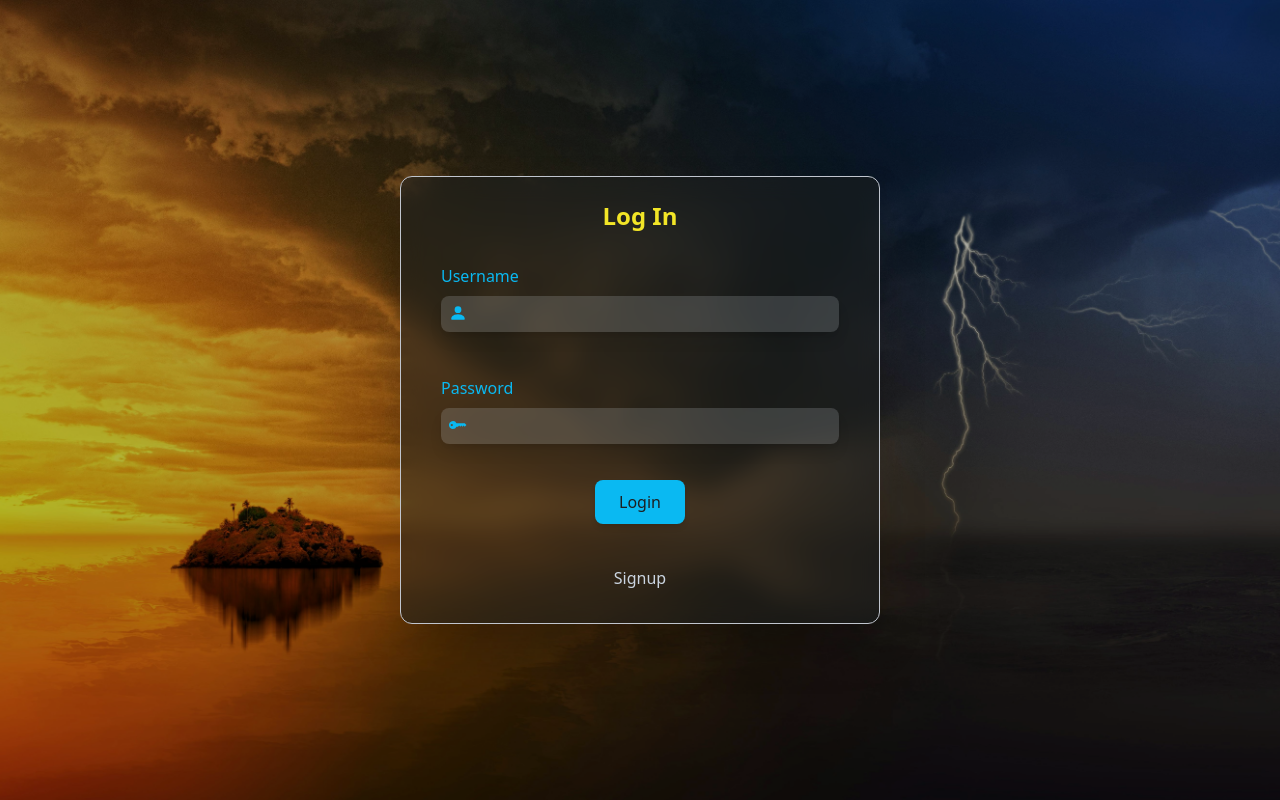
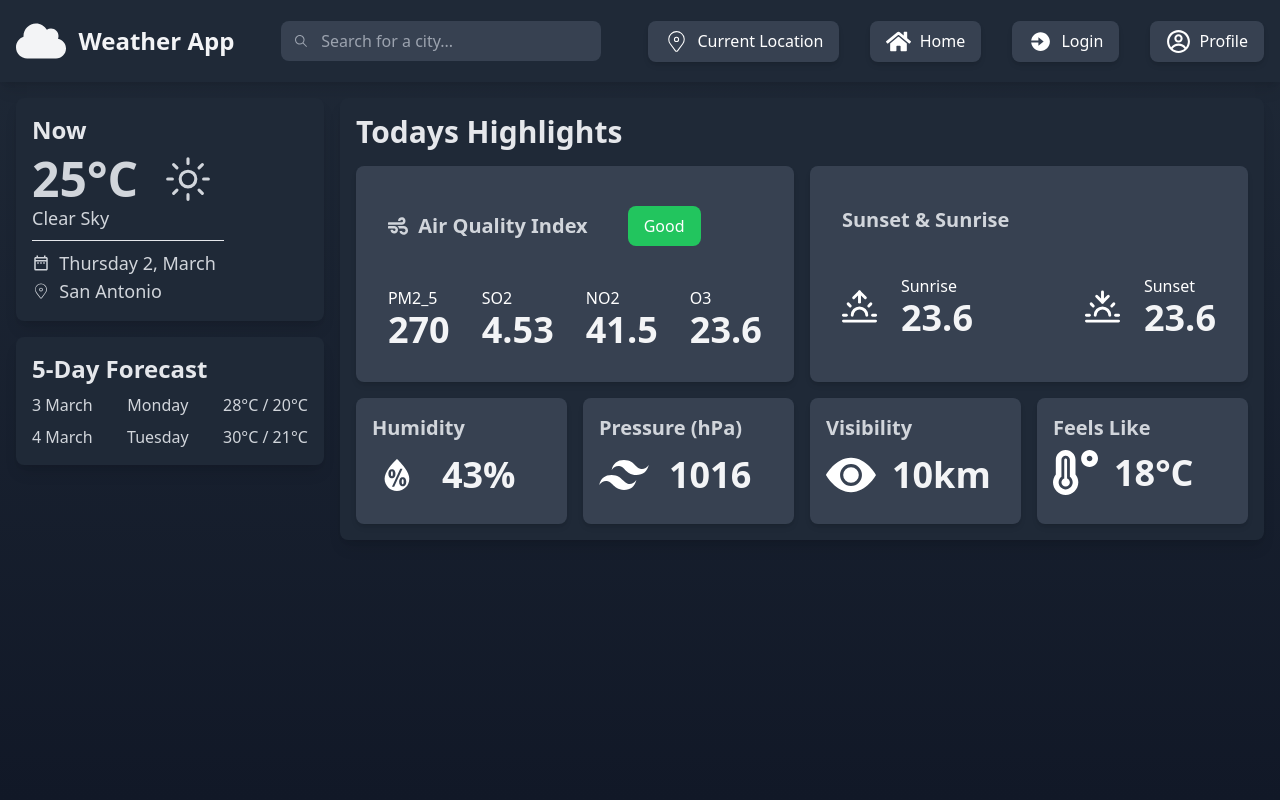
Before and after one commit to tommytimmytony/weatherapp, a React (Vite) app in the folder client/: page / in a window 1280 px wide. Built offline with nearby package versions, Linux system fonts and the light colour scheme.

Commit message:
Updates Routes
/* Changed the routing so the user lands on the home page */
/*Created/Updated the navbar with new pages*/
/*Created a Root-Layout that applies the navbar to all non-sign/login pages*/

```diff
--- a/client/src/App.jsx
+++ b/client/src/App.jsx
@@ -1,25 +1,33 @@
-import { useState } from "react";
-import { BrowserRouter, Route, Routes } from "react-router-dom";
-import ShowCreators from "./pages/ShowCreator";
+import {
+  createBrowserRouter,
+  createRoutesFromElements,
+  Route,
+  RouterProvider
+} from 'react-router-dom'
+import "./App.css";
+
+//Pages
 import Login from "./pages/Login";
 import Signup from "./pages/Signup";
 import Dashboard from "./pages/DashBoard";
-import { Toaster } from "sonner";
-import "./App.css";
+import Profile from "./pages/Profile";
+
+//Layouts
+import RootLayout from './Layouts/RootLayout';
+
+const router = createBrowserRouter(
+  createRoutesFromElements(
+    <Route path="/" element={<RootLayout />}>
+      <Route index element={<Dashboard />} />
+      <Route path="profile" element={<Profile />} />
+      <Route path="login" element={<Login />} />
+      <Route path="sign-up" element={<Signup />} />
+    </Route>
+  )
+)
 
 export default function App() {
-  const [count, setCount] = useState(0);
-
   return (
-    <>
-      <BrowserRouter>
-        <Toaster position="top-right" richColors closeButton />
-        <Routes>
-          <Route path="/" element={<Login />} />
-          <Route path="/signup" element={<Signup />} />
-          <Route path="/dashboard" element={<Dashboard />} />
-        </Routes>
-      </BrowserRouter>
-    </>
+    <RouterProvider router={router} />
   );
 }
--- /dev/null
+++ b/client/src/Layouts/RootLayout.jsx
@@ -0,0 +1,32 @@
+import { Outlet, useLocation } from "react-router-dom";
+import { useEffect, useState } from "react";
+import { Toaster } from "sonner";
+
+//Components
+import NavigationBar from "../components/NavigationBar";
+
+export default function RootLayout() {
+  const location = useLocation();
+
+  const [showNavbar, setShowNavbar] = useState(false);
+
+  useEffect(() => {
+    console.log("Location: ", location);
+    if (location.pathname === "/login" || location.pathname === "/sign-up") {
+      setShowNavbar(false);
+    } else {
+      setShowNavbar(true);
+    }
+  }, [location]);
+
+  return (
+    <div className="flex flex-col min-h-screen w-full bg-gradient-to-b from-gray-800 to-gray-900 text-white mb">
+      <Toaster position="top-right" richColors closeButton />
+      {/* Navigation Bar */}
+      {showNavbar && <NavigationBar />}
+      <main>
+        <Outlet></Outlet>
+      </main>
+    </div>
+  );
+}
--- /dev/null
+++ b/client/src/components/NavigationBar.jsx
@@ -0,0 +1,58 @@
+import { NavLink } from "react-router-dom";
+
+//icons
+import { FaCloud } from "react-icons/fa";
+import { IoIosSearch } from "react-icons/io";
+import { CiLocationOn } from "react-icons/ci";
+import { BiSolidLogInCircle } from "react-icons/bi";
+import { FaHome } from "react-icons/fa";
+import { CgProfile } from "react-icons/cg";
+
+export default function NavigationBar() {
+  return (
+    <div className="flex items-center justify-between p-4 bg-gray-800 shadow-lg">
+      {/* Logo */}
+      <div className="flex items-center text-2xl font-bold text-gray-100">
+        <FaCloud size={50} /> &nbsp; Weather App
+      </div>
+
+      {/* Search Bar */}
+      <div className="flex-grow mx-4 max-w-xs relative">
+        <IoIosSearch className="absolute top-1/2 left-3 transform -translate-y-1/2 text-gray-400" />{" "}
+        {/* Icon positioned inside the container */}
+        <input
+          type="text"
+          placeholder="Search for a city..."
+          className="w-full pl-10 pr-4 py-2 rounded-lg bg-gray-700 text-white placeholder-gray-400 outline-none"
+        />
+      </div>
+
+      {/* Current Location Button */}
+      <button className="flex items-center px-4 py-2 bg-gray-700 rounded-lg shadow-md hover:bg-gray-600">
+        <CiLocationOn size={25} /> &nbsp; Current Location
+      </button>
+      {/* Home */}
+      <NavLink
+        to="/"
+        className="flex items-center px-4 py-2 bg-gray-700 rounded-lg shadow-md hover:bg-gray-600"
+      >
+        <FaHome size={25} /> &nbsp; Home
+      </NavLink>
+      {/* Login */}
+      <NavLink
+        to="login"
+        className="flex items-center px-4 py-2 bg-gray-700 rounded-lg shadow-md hover:bg-gray-600"
+      >
+        <BiSolidLogInCircle size={25} /> &nbsp; Login
+      </NavLink>
+
+      {/* Profile */}
+      <NavLink
+        to="profile"
+        className="flex items-center px-4 py-2 bg-gray-700 rounded-lg shadow-md hover:bg-gray-600"
+      >
+        <CgProfile size={25} /> &nbsp; Profile
+      </NavLink>
+    </div>
+  );
+}
--- a/client/src/pages/DashBoard.jsx
+++ b/client/src/pages/DashBoard.jsx
@@ -1,5 +1,3 @@
-import { FaCloud } from "react-icons/fa";
-import { IoIosSearch } from "react-icons/io";
 import { CiLocationOn } from "react-icons/ci";
 import { MdOutlineDateRange } from "react-icons/md";
 import { IoSunnyOutline } from "react-icons/io5";
@@ -9,36 +7,9 @@ import { FiSunset } from "react-icons/fi";
 import { WiHumidity } from "react-icons/wi";
 import { RiTailwindCssFill } from "react-icons/ri";
 import { FaTemperatureHigh } from "react-icons/fa";
-import { MdOutlineRemoveRedEye } from "react-icons/md";
 import { BsEyeFill } from "react-icons/bs";
 export default function Dashboard() {
   return (
-    <div className="flex flex-col min-h-screen w-full bg-gradient-to-b from-gray-800 to-gray-900 text-white mb">
-      {/* Top Bar with Logo, Search Bar, and Button */}
-      <div className="flex items-center justify-between p-4 bg-gray-800 shadow-lg">
-        {/* Logo */}
-        <div className="flex items-center text-2xl font-bold text-gray-100">
-          <FaCloud size={50} /> &nbsp; Weather App
-        </div>
-
-        {/* Search Bar */}
-        <div className="flex-grow mx-4 max-w-xs relative">
-          <IoIosSearch className="absolute top-1/2 left-3 transform -translate-y-1/2 text-gray-400" />{" "}
-          {/* Icon positioned inside the container */}
-          <input
-            type="text"
-            placeholder="Search for a city..."
-            className="w-full pl-10 pr-4 py-2 rounded-lg bg-gray-700 text-white placeholder-gray-400 outline-none"
-          />
-        </div>
-
-        {/* Current Location Button */}
-        <button className="flex items-center px-4 py-2 bg-gray-700 rounded-lg shadow-md hover:bg-gray-600">
-          <CiLocationOn size={25} /> &nbsp; Current Location
-        </button>
-      </div>
-
-      {/* Main Content Section */}
       <div className="flex flex-col lg:flex-row h-full w-full p-4 space-y-4 lg:space-y-0 lg:space-x-4">
         {/* Left Section: Current Weather and 5-Day Forecast */}
         <div className="flex flex-col w-full lg:w-1/4 space-y-4">
@@ -190,6 +161,5 @@ export default function Dashboard() {
           </div>
         </div>
       </div>
-    </div>
   );
 }
--- a/client/src/pages/Login.jsx
+++ b/client/src/pages/Login.jsx
@@ -43,7 +43,7 @@ export default function Login() {
       } else {
         // Redirect to dashboard if login is successful
         loginUser(user.id, user.email, user.username);
-        navigate("/dashboard");
+        navigate("/");
         reset();
       }
     } catch (error) {
@@ -98,7 +98,7 @@ export default function Login() {
               {isSaving ? "Loading..." : "Login"}
             </button>
             <a
-              href="/signup"
+              href="/sign-up"
               className="self-center text-slate-300 rounded-lg px-6 py-2.5 mt-8 hover:bg-red-600 hover:scale-105 duration-300"
             >
               {" "}
--- /dev/null
+++ b/client/src/pages/Profile.jsx
@@ -0,0 +1,7 @@
+export default function Profile() {
+  return (
+    <div className="">
+        Empty for right now
+    </div>
+  );
+}
--- a/client/src/pages/Signup.jsx
+++ b/client/src/pages/Signup.jsx
@@ -45,7 +45,7 @@ export default function Signup() {
     } else {
       toast.success("Created account successfully");
       reset(); // Clear form only if the insertion was successful
-      navigate("/dashboard");
+      navigate("/");
     }
   };
 
@@ -109,10 +109,10 @@ export default function Signup() {
               disabled={isSaving}
               className="self-center bg-electricBlue text-darkCharcoal rounded-lg px-6 py-2.5 mt-8 shadow-md hover:bg-cyberYellow/80 hover:scale-105 duration-300"
             >
-              {isSaving ? "Loading..." : "Sign up"}
+              {isSaving ? "Loading..." : "Submit"}
             </button>
             <a
-              href="/"
+              href="/login"
               className="self-center text-slate-300 rounded-lg px-6 py-2.5 mt-8 hover:bg-red-600 hover:scale-105 duration-300"
             >
               {" "}
```
